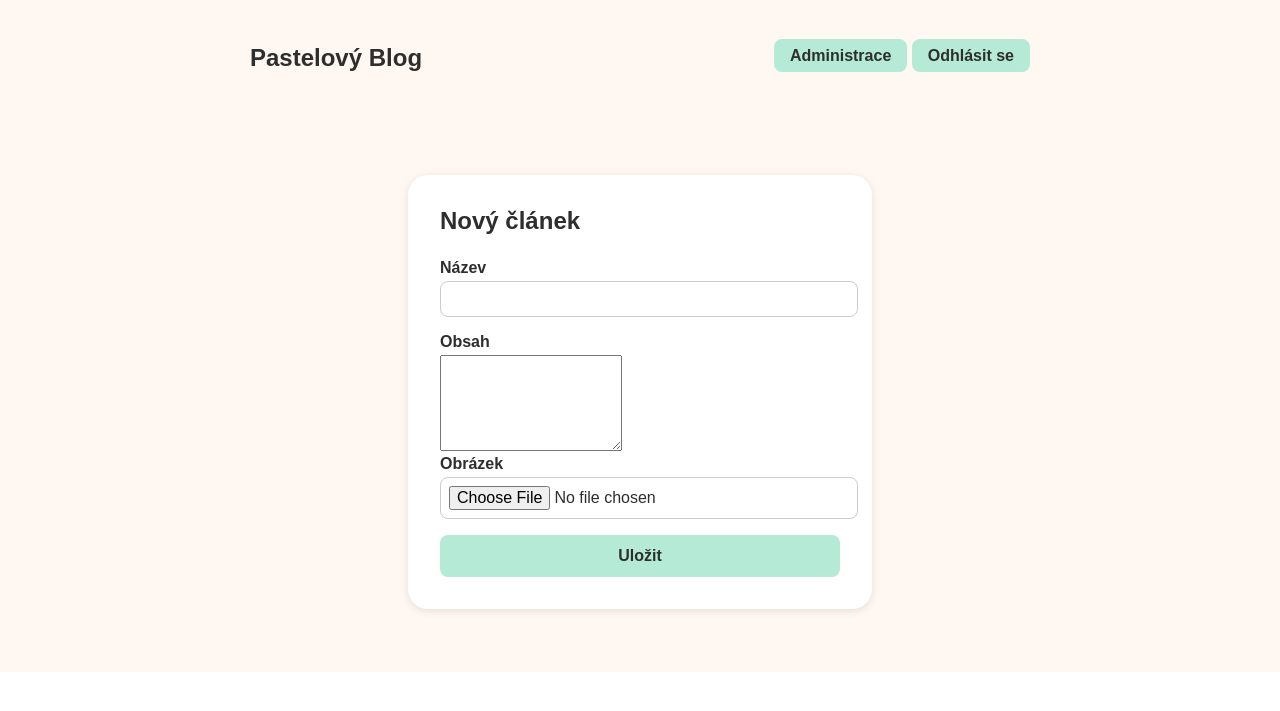
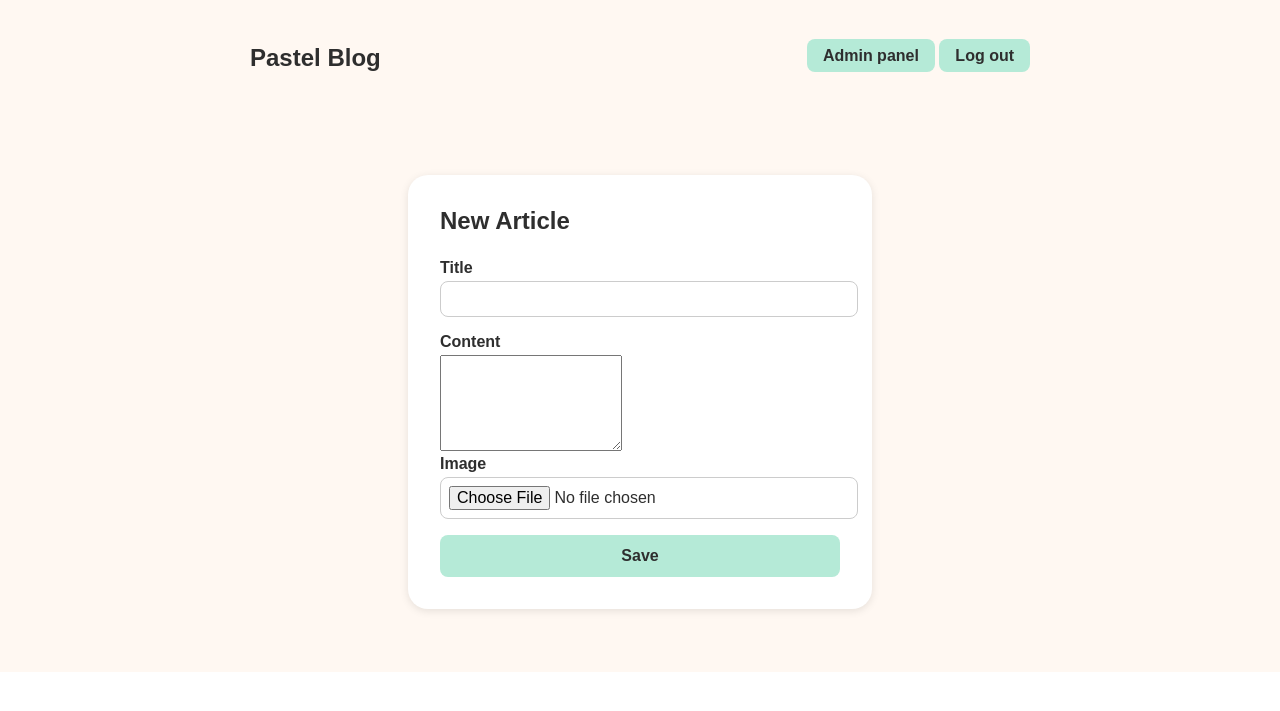
Before and after one commit to krapetcz/flask-template-blog, a Flask app: page /article/new in a window 1280 px wide. Shown: the top 711 px of the page. Run offline with Flask 3, Linux system fonts and the light colour scheme; a user stored in the database is signed in.

```diff
--- a/app.py
+++ b/app.py
@@ -14,20 +14,18 @@ import click
 
 import sys
 
-#app initialisation
+# App initialization
 app = Flask(__name__)
 app.config.from_object(Config)
 app.config['UPLOAD_FOLDER'] = os.path.join('static', 'uploads')
 db.init_app(app)
-
 load_dotenv()
 
-
-#flask login
+# Flask login
 login_manager = LoginManager()
 login_manager.init_app(app)
 login_manager.login_view = "login"
-login_manager.login_message = "Musíš se přihlásit pro přístup na tuto stránku."
+login_manager.login_message = "You must be logged in to access this page."
 
 @login_manager.user_loader
 def load_user(user_id):
@@ -36,18 +34,27 @@ def load_user(user_id):
 # home screen
 @app.route("/", endpoint="home")
 def home():
+    """
+    Render the homepage with a list of all articles, sorted by creation date (newest first).
+    """
     articles = Article.query.order_by(Article.created_at.desc()).all()
     return render_template("home.html", articles=articles)
 
 @app.route("/article/<int:article_id>")
 def article(article_id):
+    """
+    Display a specific article by its ID. If not found, return a 404 error.
+    """
     article = Article.query.get_or_404(article_id)
     return render_template("article.html", article=article)
-
 
 #login
 @app.route("/login", methods=["GET", "POST"])
 def login():
+    """
+    Render the login page and handle login form submission.
+    On successful login, redirect to the user dashboard.
+    """
     if request.method == "POST":
         username = request.form["username"]
         password = request.form["password"]
@@ -56,40 +63,49 @@ def login():
 
         if user and check_password_hash(user.password, password):
             login_user(user)
-            flash("Přihlášení bylo úspěšné.", "success")
+            flash("Login successful.", "success")
             return redirect(url_for("dashboard"))
         else:
-            flash("Neplatné přihlašovací údaje.", "danger")
+            flash("Invalid login data.", "danger")
             return redirect(url_for("login"))
 
     return render_template("login.html")
 
-#logout
 @app.route("/logout")
 def logout():
+    """
+    Log out the current user and redirect to the login page.
+    """
     logout_user()
-    flash("Byl jsi odhlášen.", "info")
+    flash("You have been logged out.", "info")
     return redirect(url_for("login"))
 
 @app.route("/dashboard")
 @login_required
 def dashboard():
+    """
+    Display the current user's dashboard with a list of their own articles.
+    User must be logged in to access this page.
+    """
     articles = Article.query.filter_by(user_id=current_user.id).order_by(Article.created_at.desc()).all()
     return render_template("dashboard.html", articles=articles)
 
-#create article
 @app.route("/article/new", methods=["GET", "POST"])
 @login_required
 def create_article():
+    """
+    Render the article creation form and handle new article submissions.
+    If an image is provided, it is saved and linked to the article.
+    """
     if request.method == "POST":
         title = request.form["title"]
         content = request.form["content"]
         image_file = request.files.get("image")
 
         if image_file and image_file.filename != "":
-            print("✅ Obrázek bude uložen:", image_file.filename)
+            print("Image will be saved:", image_file.filename)
         else:
-            print("❗ Nebyl vybrán žádný obrázek.")
+            print("No image selected.")
 
         article = Article(title=title, content=content, author=current_user)
 
@@ -108,18 +124,21 @@ def create_article():
             db.session.add(image)
             db.session.commit()
 
-        flash("Článek byl publikován.", "success")
+        flash("Article has been published.", "success")
         return redirect(url_for("dashboard"))
 
     return render_template("create_article.html", article=None)
 
-#article edit
 @app.route("/article/<int:article_id>/edit", methods=["GET", "POST"])
 @login_required
 def edit_article(article_id):
+    """
+    Render the article editing form and handle updates to the article and its image.
+    Only the article's author can edit it.
+    """
     article = Article.query.get_or_404(article_id)
     if article.author != current_user:
-        flash("Nemáš oprávnění upravovat tento článek.", "danger")
+        flash("You are not authorized.", "danger")
         return redirect(url_for("dashboard"))
 
     if request.method == "POST":
@@ -136,44 +155,53 @@ def edit_article(article_id):
             image = Image(filename=f"uploads/{filename}", article_id=article.id)
             db.session.add(image)
         db.session.commit()
-        flash("Článek byl upraven.", "success")
+        flash("Article has been changed.", "success")
         return redirect(url_for("dashboard"))
 
     return render_template("create_article.html", article=article)
 
-#delete article
 @app.route("/article/<int:article_id>/delete", methods=["GET", "POST"])
 @login_required
 def delete_article(article_id):
+    """
+    Delete the specified article if the current user is the author.
+    Redirect back to the dashboard.
+    """
     article = Article.query.get_or_404(article_id)
     if article.author != current_user:
-        flash("Nemáš oprávnění smazat tento článek.", "danger")
+        flash("You are not authorized.", "danger")
         return redirect(url_for("dashboard"))
 
     db.session.delete(article)
     db.session.commit()
-    flash("Článek byl smazán.", "info")
+    flash("Article has been deleted.", "info")
     return redirect(url_for("dashboard"))
 
-#user management
 @app.route('/user_management')
 @login_required
 def user_management():
-    print("Přístup na správu uživatelů.")
+    """
+    Display the user management panel with a list of all registered users.
+    Only accessible to logged-in users.
+    """
+    print("User administration access granted.")
     users = User.query.all()
     return render_template('user_management.html', users=users)
 
 
-#user creation
 @app.route('/create_user', methods=['GET', 'POST'])
 @login_required
 def create_user():
+    """
+    Render the form to create a new user and handle user registration.
+    Checks for duplicate usernames before creating a new account.
+    """
     if request.method == 'POST':
         username = request.form['username']
         password = request.form['password']
 
         if User.query.filter_by(username=username).first():
-            flash('Uživatelské jméno už existuje.', 'danger')
+            flash('Username already exists.', 'danger')
             return redirect(url_for('create_user'))
 
         # hash password
@@ -183,15 +211,18 @@ def create_user():
         db.session.add(new_user)
         db.session.commit()
 
-        flash("Uživatel byl úspěšně přidán!", "success")
+        flash("User has been created!", "success")
         return redirect(url_for('user_management'))
 
     return render_template('user_form.html')
 
-#edit user
 @app.route('/edit_user/<int:user_id>', methods=['GET', 'POST'])
 @login_required
 def edit_user(user_id):
+    """
+    Render the form to edit an existing user's credentials.
+    Prevents changing to a duplicate username.
+    """
     user = User.query.get_or_404(user_id)
 
     if request.method == 'POST':
@@ -200,7 +231,7 @@ def edit_user(user_id):
 
         existing_user = User.query.filter_by(username=new_username).first()
         if existing_user and existing_user.id != user.id:
-            flash('Toto uživatelské jméno už existuje.', 'danger')
+            flash('This username is already taken.', 'danger')
             return redirect(url_for('edit_user', user_id=user.id))
 
         user.username = new_username
@@ -208,29 +239,35 @@ def edit_user(user_id):
             user.password = generate_password_hash(new_password, method='pbkdf2:sha256')
 
         db.session.commit()
-        flash('Uživatel byl upraven.', 'success')
+        flash('User has been updated.', 'success')
         return redirect(url_for('user_management'))
 
     return render_template('user_form.html', user=user)
 
-#delete user
 @app.route("/delete_user/<int:user_id>", methods=["GET", "POST"])
 @login_required
 def delete_user(user_id):
+    """
+    Delete the specified user account.
+    Prevents users from deleting their own account.
+    """
     user = User.query.get_or_404(user_id)
 
     if user.id == current_user.id:
-        flash("Nemůžeš smazat sám sebe.", "danger")
+        flash("You cannot delete yourself.", "danger")
         return redirect(url_for("user_management"))
 
     db.session.delete(user)
     db.session.commit()
-    flash("Uživatel byl smazán.", "info")
+    flash("User has been deleted.", "info")
     return redirect(url_for("user_management"))
 
 
 @app.errorhandler(404)
 def page_not_found(e):
+    """
+    Custom 404 error handler that renders a friendly error page.
+    """
     return render_template("404.html"), 404
 
 if __name__ == "__main__":
@@ -238,22 +275,21 @@ if __name__ == "__main__":
     app.run(debug=True)
 
 
-
-#create user - console version
-#flask create-user admin tajneheslo
-
 @app.cli.command("create-user")
 @click.argument("username")
 @click.argument("password")
 def create_user(username, password):
-    """new user: flask create-user USERNAME PASSWORD"""
+    """
+    Command-line utility to create a new user from the terminal.
+    Usage: flask create-user USERNAME PASSWORD
+    """
     from werkzeug.security import generate_password_hash
 
     if User.query.filter_by(username=username).first():
-        print(f"Uživatel '{username}' už existuje.")
+        print(f"User '{username}' already exists.")
         return
 
     user = User(username=username, password=generate_password_hash(password))
     db.session.add(user)
     db.session.commit()
-    print(f"✅ Uživatel '{username}' byl vytvořen.")
+    print(f"User '{username}' has been created.")
--- a/static/style.css
+++ b/static/style.css
@@ -1,15 +1,15 @@
 :root {
-  --background-color: #fff8f2;      /* Jemný pastelový odstín pro pozadí obsahu i hlavičky */
-  --primary-color: #ffd6e8;         /* (už nevyužitá) pastelově růžová */
-  --accent-color: #b5ead7;          /* Pastelově zelená pro tlačítka */
-  --text-color: #2e2e2e;            /* Tmavší uhlová pro lepší kontrast */
+  --background-color: #fff8f2;
+  --primary-color: #ffd6e8;
+  --accent-color: #b5ead7;
+  --text-color: #2e2e2e;
   --card-radius: 1.25rem;
 }
 
 body {
   margin: 0;
   font-family: sans-serif;
-  background-color: #ffffff; /* bílé pozadí po stranách */
+  background-color: #ffffff;
   color: var(--text-color);
 }
 
--- a/templates/404.html
+++ b/templates/404.html
@@ -1,7 +1,7 @@
 {% extends "base.html" %}
 
 {% block content %}
-  <h1>404 – Stránka nenalezena</h1>
-  <p>Omlouváme se, požadovaná stránka nebyla nalezena.</p>
-  <a href="{{ url_for('home') }}">Zpět na hlavní stránku</a>
+  <h1>404 – Page Not Found</h1>
+  <p>Sorry, the page you are looking for does not exist.</p>
+  <a href="{{ url_for('home') }}">Back to Homepage</a>
 {% endblock %}
--- a/templates/article.html
+++ b/templates/article.html
@@ -7,14 +7,14 @@
       <p class="post-date">{{ article.created_at.strftime('%d.%m.%Y') }}</p>
 
       {% if article.images %}
-        <img src="{{ url_for('static', filename=article.images[0].filename) }}" alt="Obrázek článku" style="max-width: 100%; margin-bottom: 1rem;">
+        <img src="{{ url_for('static', filename=article.images[0].filename) }}" alt="Article image" style="max-width: 100%; margin-bottom: 1rem;">
       {% endif %}
 
       <div class="post-content">
         {{ article.content|safe }}
       </div>
 
-      <a href="{{ url_for('home') }}" class="back-link bottom">← Zpět na hlavní stránku</a>
+      <a href="{{ url_for('home') }}" class="back-link bottom">← Back to homepage</a>
     </div>
   </main>
 {% endblock %}
--- a/templates/base.html
+++ b/templates/base.html
@@ -2,21 +2,22 @@
 <html lang="cs">
 <head>
     <meta charset="UTF-8">
-    <title>Pastelový Blog</title>
+    <title>Pastel Blog</title>
     <link rel="stylesheet" href="/static/style.css">
 </head>
 <body>
 
     <header class="site-header">
       <div class="container">
-        <h1 class="site-title"><a href="{{ url_for('home') }}">Pastelový Blog</a></h1>
+        <h1 class="site-title"><a href="{{ url_for('home') }}">Pastel Blog</a></h1>
 
+        <!-- Navigation buttons (Login/Logout, Admin) -->
         <div class="header-buttons">
           {% if current_user.is_authenticated %}
-            <a href="{{ url_for('dashboard') }}" class="login-button">Administrace</a>
+            <a href="{{ url_for('dashboard') }}" class="login-button">Admin panel</a>
           {% endif %}
           <a href="{{ url_for('logout') if current_user.is_authenticated else url_for('login') }}" class="login-button">
-            {{ 'Odhlásit se' if current_user.is_authenticated else 'Přihlásit se' }}
+            {{ 'Log out' if current_user.is_authenticated else 'Log in' }}
           </a>
         </div>
       </div>
--- a/templates/create_article.html
+++ b/templates/create_article.html
@@ -3,24 +3,24 @@
 {% block content %}
 <main class="login-wrapper">
   <form class="login-form" method="POST" enctype="multipart/form-data">
-    <h2>{% if article %}Upravit{% else %}Nový{% endif %} článek</h2>
+    <h2>{% if article %}Upravit{% else %}New{% endif %} Article</h2>
 
-    <label for="title">Název</label>
+    <label for="title">Title</label>
     <input type="text" id="title" name="title" value="{{ article.title if article else '' }}" required>
 
-    <label for="content">Obsah</label>
+    <label for="content">Content</label>
     <textarea id="content" name="content" rows="6" required>{{ article.content if article else '' }}</textarea>
 
-    <label for="image">Obrázek</label>
+    <label for="image">Image</label>
     <input type="file" name="image" id="image">
     {% if article and article.images %}
     <div style="margin-top: 1rem;">
-      <p>Aktuální obrázek:</p>
-      <img src="{{ url_for('static', filename=article.images[0].filename) }}" alt="Obrázek" style="max-width: 100%;">
+      <p>Current Image:</p>
+      <img src="{{ url_for('static', filename=article.images[0].filename) }}" alt="Current Image" style="max-width: 100%;">
     </div>
     {% endif %}
 
-    <button type="submit">Uložit</button>
+    <button type="submit">Save</button>
   </form>
 
 </main>
--- a/templates/home.html
+++ b/templates/home.html
@@ -7,14 +7,14 @@
         {% for article in articles %}
           <article class="post-card">
             {% if article.images %}
-              <img src="{{ url_for('static', filename=article.images[0].filename) }}" alt="Obrázek příspěvku">
+              <img src="{{ url_for('static', filename=article.images[0].filename) }}" alt="Post image">
             {% endif %}
             <h2>{{ article.title }}</h2>
             <p>{{ article.content|truncate(150, True) }}</p>
-            <a href="{{ url_for('article', article_id=article.id) }}" class="read-more">Číst dál</a>
+            <a href="{{ url_for('article', article_id=article.id) }}" class="read-more">Read more</a>
           </article>
         {% else %}
-          <p>Žádné články zatím nejsou publikované.</p>
+          <p>No articles have been published yet.</p>
         {% endfor %}
       </div>
     </div>
```
Also changed, not shown: config.py (+9 -1 lines), models.py (+25 -0 lines), templates/dashboard.html (+7 -7 lines), templates/login.html (+4 -4 lines), templates/user_form.html (+4 -4 lines), templates/user_management.html (+5 -5 lines), README.md (added), 1 other file.
